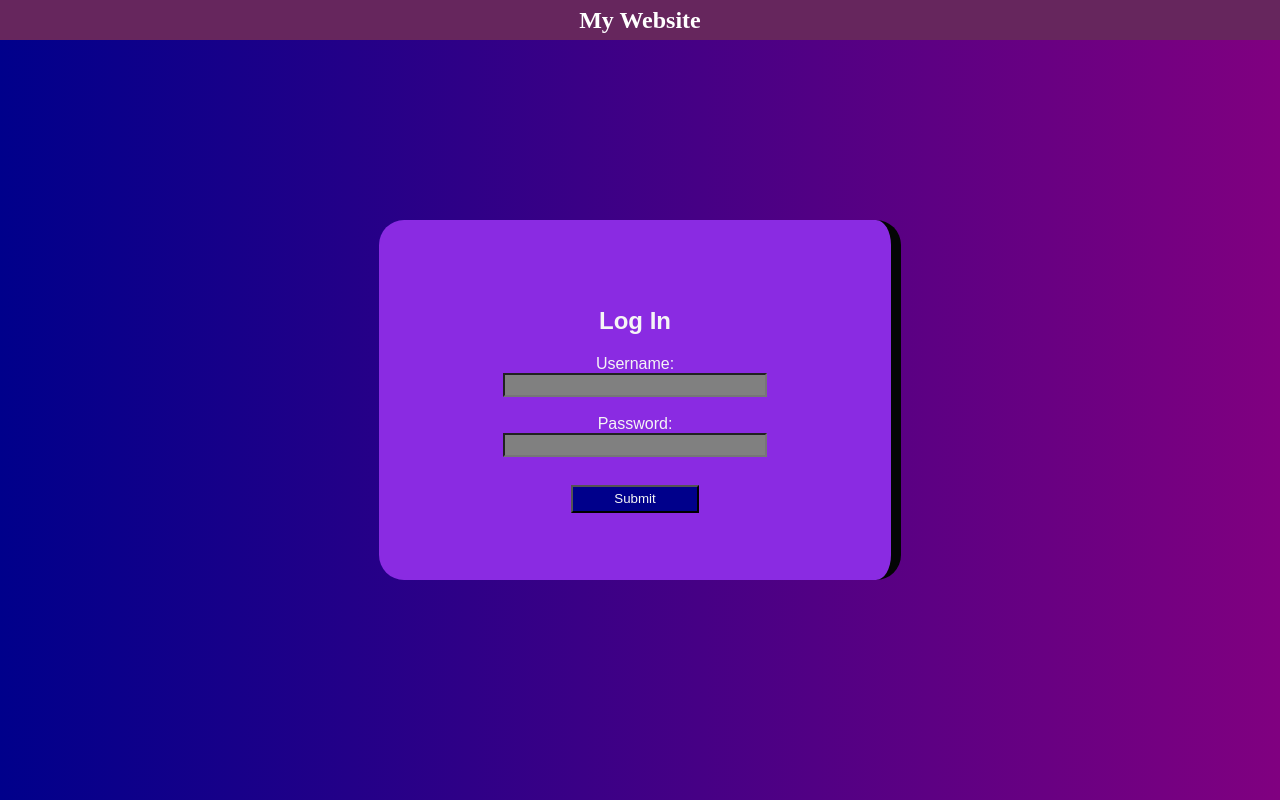
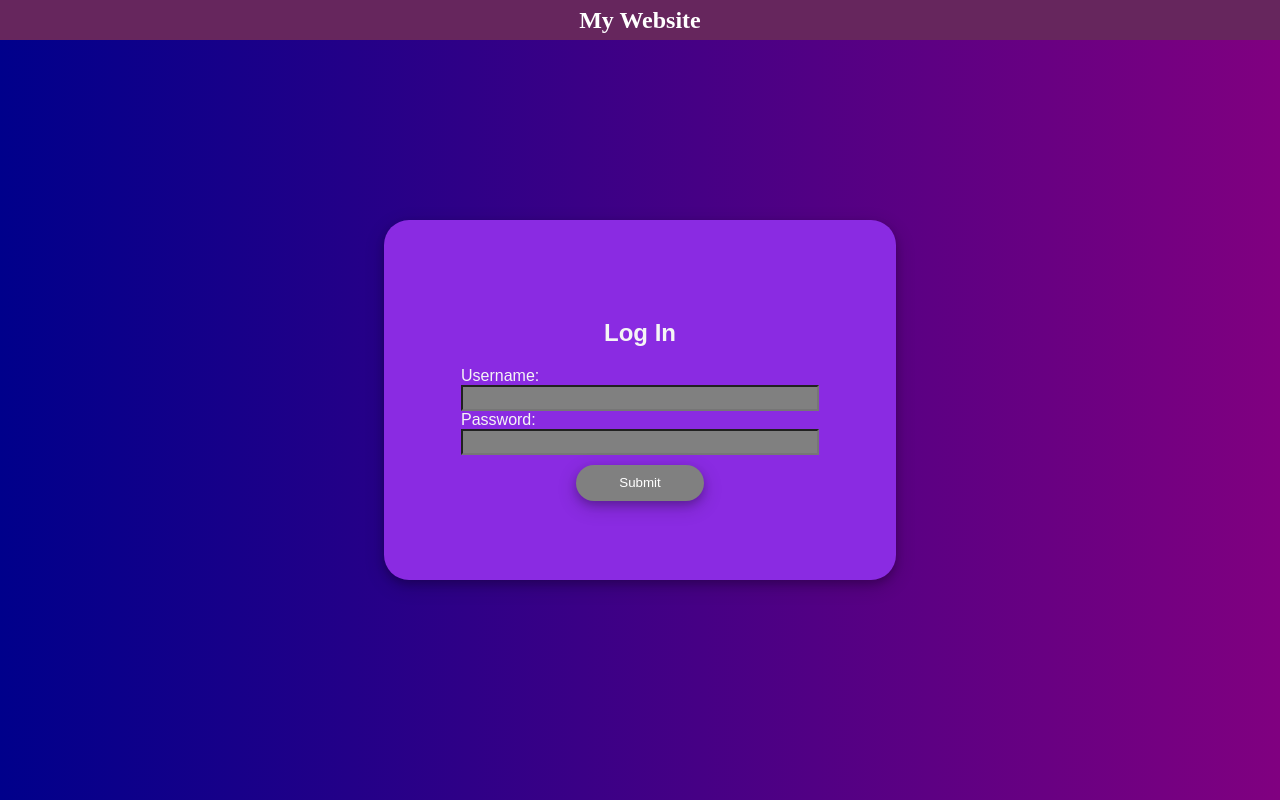
Before and after one commit to TheNorstar/super-duper-happiness, a React (Create React App) app: page / in a window 1280 px wide. Built offline with nearby package versions, Linux system fonts and the light colour scheme.

Commit message:
worked on the login panel

```diff
--- a/src/App.css
+++ b/src/App.css
@@ -23,22 +23,18 @@
   width: 100vw;
 }
 .LogInPanel,.ChatBox {
-  text-align: center;
   color : #f5f5f5;
   border-radius: 25px;
   background-color: blueviolet;
-  border-color: navy;
-  border-right: 10px solid rgb(4, 5, 5);
   font-family: Arial, Helvetica, sans-serif;
 }
 
 .LogInPanel {
   font-size: 2vh;
-  text-align: center;
   height: 45%;
   width: 40%;
   display: flex;
-
+  box-shadow: 0 4px 8px 0 rgba(0, 0, 0, 0.2), 0 6px 20px 0 rgba(0, 0, 0, 0.19);
 }
 
 .logInForm {
@@ -50,17 +46,34 @@
   align-items: center; /* align vertical */
 }
 #passwordInput,#usernameInput {
-  width : 50%;
-  height: 5%;
+  width : 350px;
+  height: 20px;
   background-color: rgb(128, 128, 128);
 }
 
+
+
 #submitButton {
+  outline: none;
   margin-top: 10px;
   width : 25%;
-  height : 8%;
-  color : whitesmoke;
-  background-color: darkblue;
+  height : 10%;
+  color : white;
+  /* original color rgb(30, 30, 146);
+  rgb(19, 19, 99);
+  */
+  background-color: gray;
+  border-radius: 50px;
+  border: 0;
+  box-shadow: 0 4px 8px 0 rgba(0, 0, 0, 0.2), 0 6px 20px 0 rgba(0, 0, 0, 0.19);
+}
+
+
+#submitButton[disabled]:hover {
+  background-color: rgb(19, 19, 99);
+}
+#submitButton:focus {
+  background-color: red;
 }
 
 .inputFields {
--- a/src/App.js
+++ b/src/App.js
@@ -96,6 +96,25 @@ class LogInPanel extends React.Component {
     constructor(props) {
         super(props);
         this.handleSubmit = this.handleSubmit.bind(this);
+        this.handleChange = this.handleChange.bind(this);
+    }
+
+    handleChange() {
+        let username = document.getElementById("usernameInput").value;
+        let password = document.getElementById("passwordInput").value;
+        let submitButton = document.getElementById("submitButton");
+        let hoverButton = document.getElementById("submitButton:hover");
+        console.log(this.number);
+        if(username.length > 0 && password.length > 8){
+            submitButton.disabled = false;
+            submitButton.style["background-color"] = "rgb(30, 30, 146)";
+
+        }
+        else{
+            submitButton.disabled = true;
+            submitButton.style["background-color"]  = "gray";
+
+        }
     }
 
     checkPassword (text) {
@@ -113,15 +132,21 @@ class LogInPanel extends React.Component {
             <div className = "LogInPanel">
                 <form className = "logInForm" onSubmit={this.handleSubmit}>
                     <h2 className = "logInTitle"> Log In </h2>
+                    <div id = "usernameWrapper">
                     Username:
                     <br/>
-                    <input id = "usernameInput" type="text" name="user" />
+                    <input id = "usernameInput" type="text" name="user" onChange = {this.handleChange}/>
                     <br/>
+                    </div>
+                    <div id = "passwordWrapper">
                     Password:
                     <br/>
-                    <input id = "passwordInput" type="text" name="email" />
+                    <input id = "passwordInput" type="text" name="email" onChange = {this.handleChange}/>
                     <br/>
-                    <input id = "submitButton" type="submit" value="Submit"/>
+                    </div>
+                    <button id = "submitButton" disabled>
+                        Submit
+                    </button>
 
                 </form>
             </div>
```
